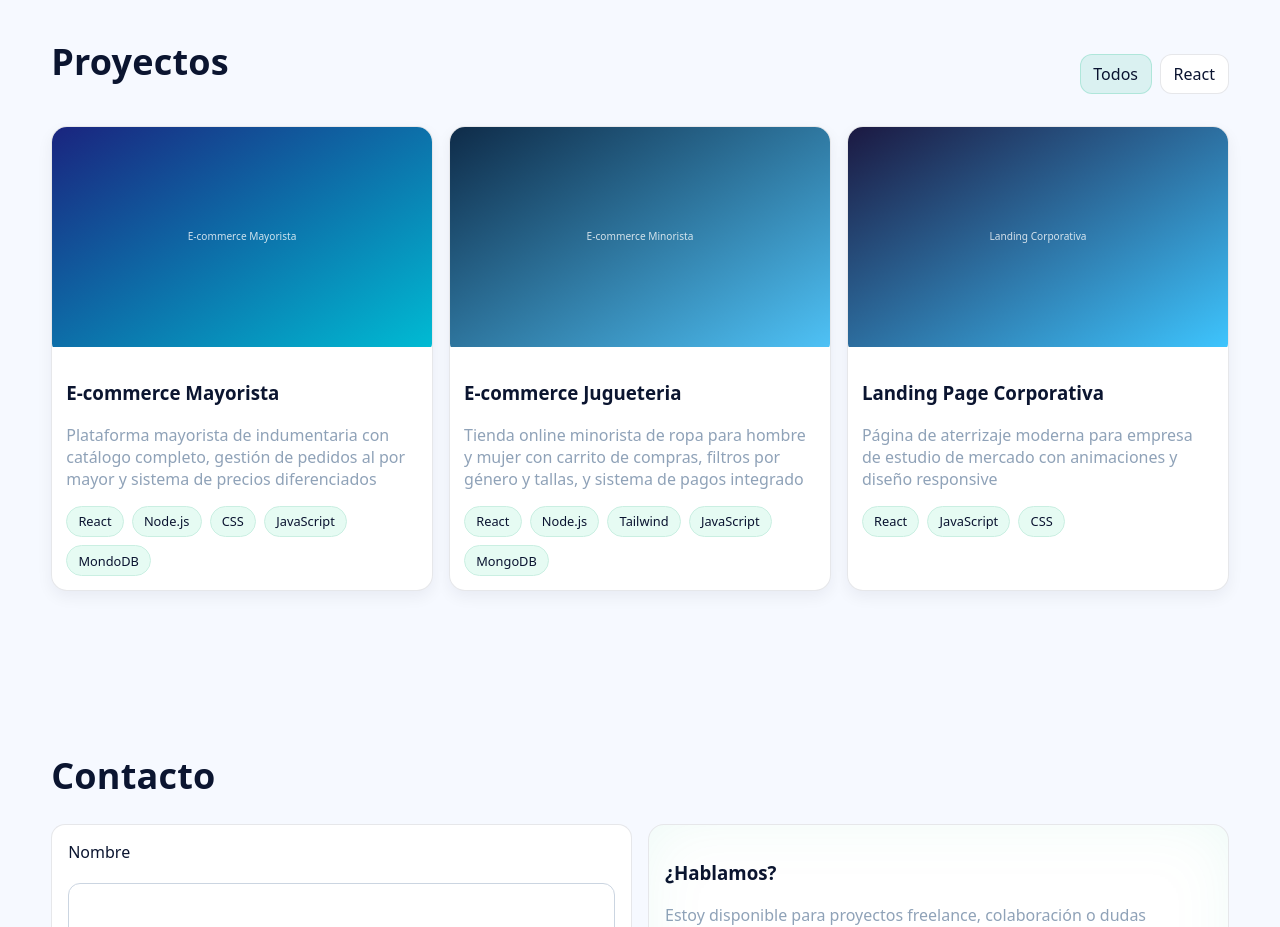
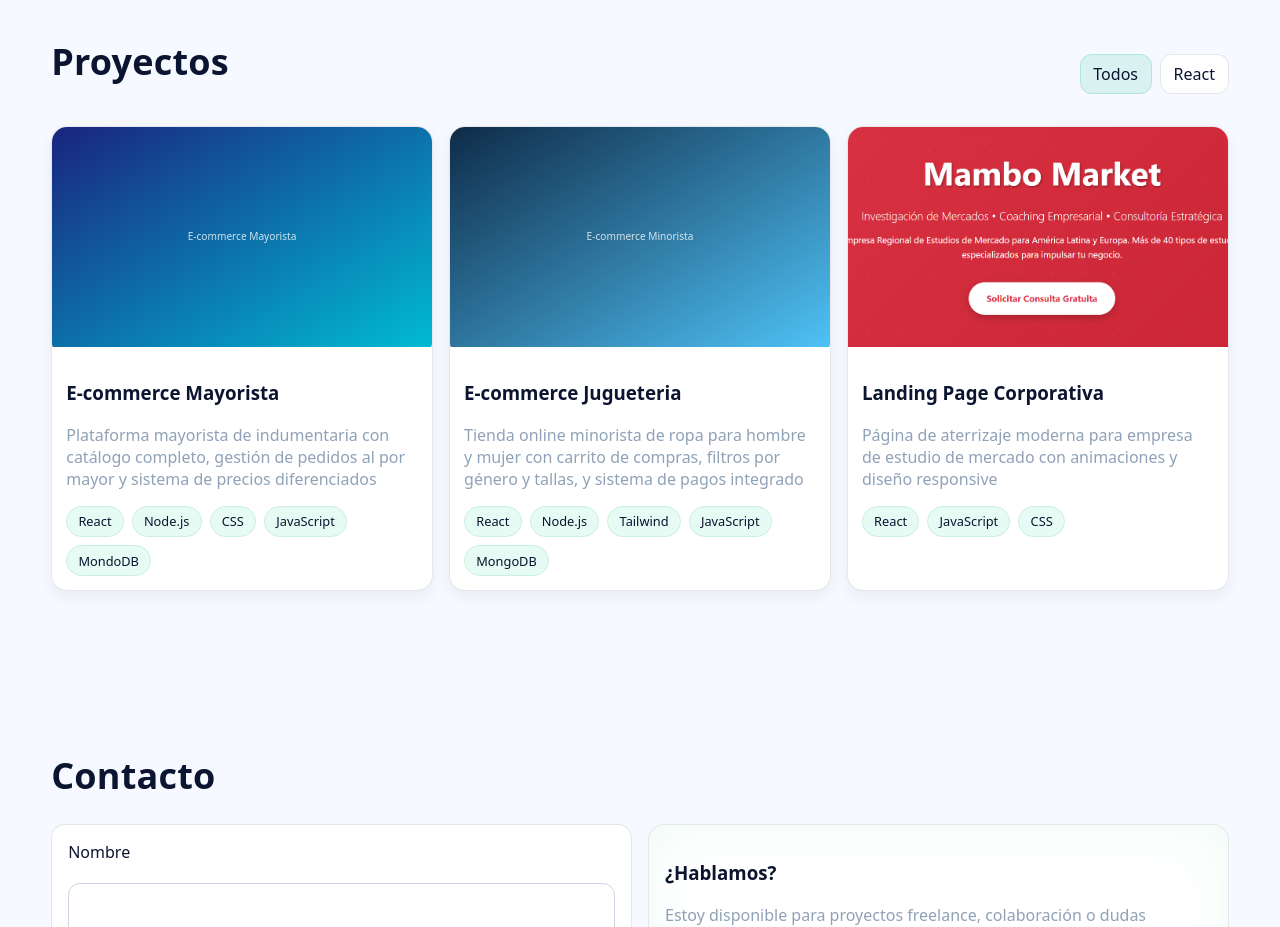
Before and after one commit to Santygm04/Port-folio, a React (Vite) app: page / in a window 1280 px wide. Shown: the part 1900-2827 px from the top of the page. Built offline with nearby package versions, Linux system fonts and the light colour scheme.

Commit message:
cambios en la parte de proyectos #2

```diff
--- a/src/components/Projects/Projects.jsx
+++ b/src/components/Projects/Projects.jsx
@@ -23,7 +23,7 @@ const allProjects = [
   {
     id:3,
     title:'Landing Page Corporativa',
-    img:'/src/assets/project3.svg',
+    img:'/src/assets/mambo.png',
     desc:'Página de aterrizaje moderna para empresa de estudio de mercado con animaciones y diseño responsive',
     stack:['React','JavaScript','CSS'],
     tags:['react']
@@ -50,7 +50,7 @@ export default function Projects({id}){
                 <div className={styles.preview}>
                   <img src={p.img} alt={`Vista previa de ${p.title}`} loading="lazy" />
                   <div className={styles.overlay}>
-                    <a className="btn secondary" href="#" aria-label="Ver código en GitHub">GitHub</a>
+                    <a className="btn secondary" href="https://github.com/Santygm04/Walking-Group" aria-label="Ver código en GitHub">GitHub</a>
                   </div>
                 </div>
                 <div className={styles.body}>
```
Also changed, not shown: src/assets/mambo.png (added).
